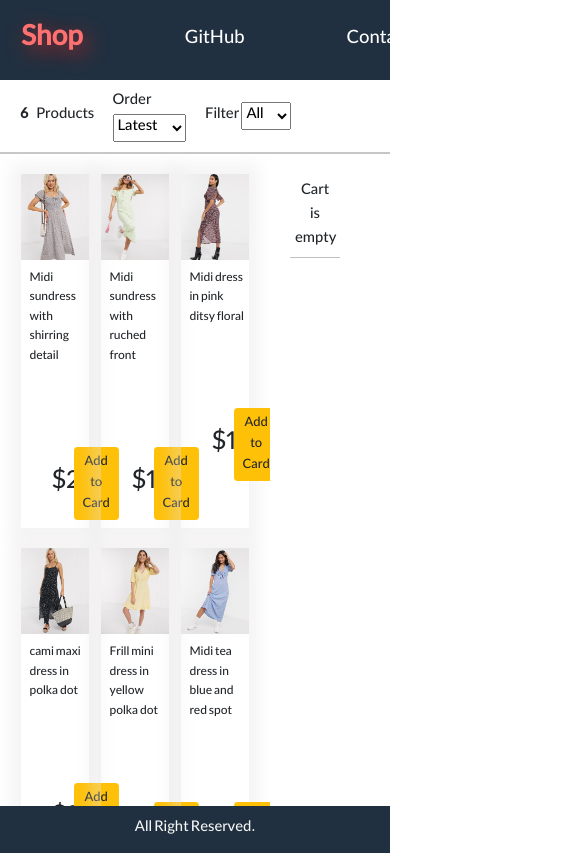
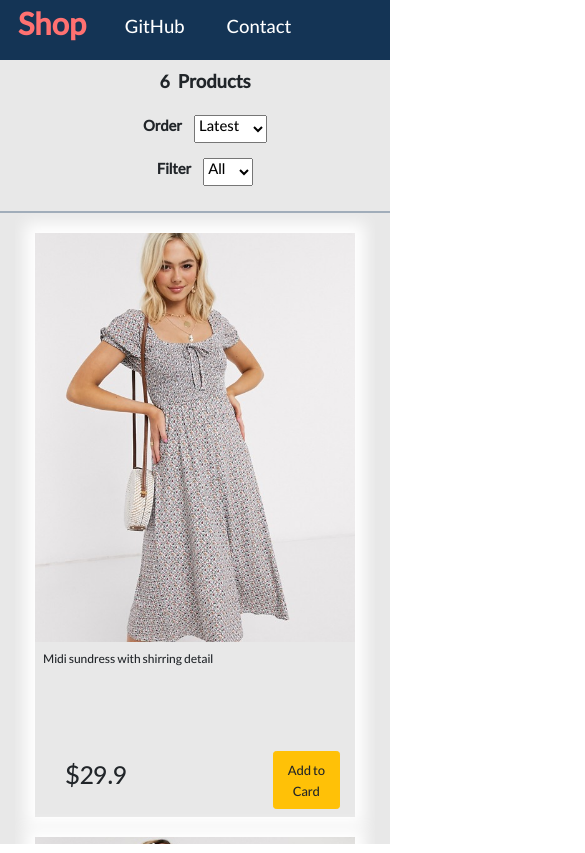
Before and after one commit to mohammad6vakili/Shop, a React (Create React App) app: page / in a window 390 px wide. Shown: the top 853 px of the page, 585 px wide, since content can reach past the window. Built offline with nearby package versions, Linux system fonts and the light colour scheme.

Commit message:
finall style and checkout

```diff
--- a/src/App.js
+++ b/src/App.js
@@ -22,9 +22,9 @@ const App=()=>{
                     <ul className='nav-list'>
                       <Zoom><Link to='/'><li id='first-nav-link' className='nav-link'>Shop</li></Link></Zoom>
                       <Fade top>
-                      <li className='nav-link'><a href='https://github.com/mohammad6vakili/shopping-cart'>GitHub</a></li>
-                      <Link className='router-link' to='/contact'><li className='nav-link'>Contact</li></Link>
-                      <li className='nav-link ml-auto'>MohammadAli Vakilidoost</li>
+                      <li  className='nav-link'><a href='https://github.com/mohammad6vakili/shopping-cart'>GitHub</a></li>
+                      <Link id='router-link' to='/contact'><li className='nav-link'>Contact</li></Link>
+                      <li className='nav-link nav-name ml-auto'>MohammadAli Vakilidoost</li>
                       </Fade>
                     </ul>
                   </header>
@@ -38,7 +38,7 @@ const App=()=>{
                     </Switch>
                   </main>
 
-                  <footer className='footer'>All Right Reserved.</footer>
+                  <footer className='footer'>Developed by :<b className='ml-2'><i> MohammadAli Vakilidoost </i></b></footer>
                 </Router>
             </div>
         </AppProvider>
--- a/src/components/Cart.jsx
+++ b/src/components/Cart.jsx
@@ -18,6 +18,7 @@ const Cart=()=>{
         email,
         getAddress,
         address,
+
     } = useContext(AppContext)
 
 
--- a/src/components/Filter.jsx
+++ b/src/components/Filter.jsx
@@ -18,9 +18,9 @@ const Filter=()=>{
 return(
 
 <div  className='filter'>
-    <div className="filter-result"><span style={{fontWeight:900}} className='mr-2'>{products.length}</span>Products</div>
+    <div style={{fontWeight:900 , fontSize:20+'px'}} className="filter-result"><span className='mr-2'>{products.length}</span>Products</div>
     <div className="filter-sort">
-        Order {" "}
+       <b>Order</b> {" "}
         <select value={sort} onChange={sortProducts}>
             <option>Latest</option>
             <option value='highest'>Highest</option>
@@ -28,7 +28,7 @@ return(
         </select>
     </div>
     <div className="filter-size">
-        Filter{" "}
+    <b>Filter</b> {" "}
         <select value={size} onChange={filterProducts}>
             <option value="">All</option>
             <option value="XS">XS</option>
@@ -39,7 +39,7 @@ return(
             <option value="XXL">XXL</option>
         </select>
     </div>
-    <div></div>
+    <div className='filter-space'></div>
 </div>
 
 )
--- a/src/components/Shop.jsx
+++ b/src/components/Shop.jsx
@@ -40,32 +40,18 @@ const Shop =()=>{
             <Filter />
 
 
-            <div className='div container-fluid row'>
+            <div className='shop-container container-fluid'>
 
             {order &&
-                        <Modal
-                        style={{
-                            overlay:{
-                                backgroundColor:'rgba(0, 0, 0, 0.781)'
-                            },
-                            content:{
-                                width:550+'px',
-                                height:600+'px',
-                                backgroundColor:'whitesmoke',
-                                left:30+'%',
-                                top:15+'%',
-                                border:'1px solid black',
-                            }
-                        }}
-                        isOpen={true} onRequestClose={closeOrder}>
+                        <Modal isOpen={true} onRequestClose={closeOrder}>
                         <Fade top>
                             <div className='d-flex justify-content-end mb-1'><span style={{cursor:'pointer',fontSize:32+'px'}} onClick={closeOrder}>X</span></div>
                             <h1 className='order-modal-message mb-5'>successful</h1>
-                            <div className='d-flex justify-content-between mb-4 pr-3 pl-3'><span>Name :</span> <strong>{name}</strong></div>
-                            <div className='d-flex justify-content-between mb-4 pr-3 pl-3'><span>Email :</span> <strong>{email}</strong></div>
-                            <div className='d-flex justify-content-between mb-4 pr-3 pl-3'><span>Address :</span> <strong>{address}</strong></div>
-                            <div className='d-flex justify-content-between mb-4 pr-3 pl-3'><span>Date :</span> <strong>{Date()}</strong></div>
-                            <div className='d-flex justify-content-between mb-5 pr-3 pl-3'><span>Total :</span> <strong>{"  $  "}{ cartItems.reduce((a,c)=>a+c.price*c.count,0).toFixed(2)}</strong></div>
+                            <div className='d-flex justify-content-between mb-4 pr-3 pl-3  '><span>Name :</span> <strong>{name}</strong></div>
+                            <div className='d-flex justify-content-between mb-4 pr-3 pl-3 '><span>Email :</span> <strong>{email}</strong></div>
+                            <div className='d-flex justify-content-between mb-4 pr-3 pl-3 '><span>Address :</span> <strong>{address}</strong></div>
+                            <div className='d-flex justify-content-between mb-4 pr-3 pl-3 final-modal-div'><span>Date :</span> <strong>{Date()}</strong></div>
+                            <div className='d-flex justify-content-between mb-5 pr-3 pl-3 '><span>Total :</span> <strong>{"  $  "}{ cartItems.reduce((a,c)=>a+c.price*c.count,0).toFixed(2)}</strong></div>
                             <div className='order-modal-item'>
                                 <h3>Items :</h3>
                                 <div>{cartItems.map((item)=>(
@@ -76,11 +62,11 @@ const Shop =()=>{
                         </Modal>
             }
 
-                <div className='content col-9'>
+                <div className='content'>
                     <Product />
                 </div>
 
-                <div className='sidebar col-3 mt-3'>
+                <div className='sidebar mt-3'>
                     <Cart />
 
                 </div>
--- a/src/components/products.jsx
+++ b/src/components/products.jsx
@@ -20,7 +20,7 @@ const Product =()=>{
             <Fade bottom cascade>
                 <ul className='products '>
                     {products.map((product)=>(
-                        <li className=' col-4-lg' key={product.id}>
+                        <li  key={product.id}>
                             <div className='product'>
                                 <a onClick={()=>openModal(product)}>
                                     <img src={product.image} alt={product.title}/>
--- a/src/index.css
+++ b/src/index.css
@@ -3,6 +3,7 @@
   padding: 0;
   box-sizing: border-box;
   font-family: yekan;
+  scrollbar-width: none;
 }
 @font-face {
   font-family: yekan;
@@ -19,15 +20,23 @@ textarea {
 a {
   text-decoration: none !important;
 }
+#root{
+  display: flex;
+  justify-content: center;
+  align-items: center;
+}
 .App {
   width: 100%;
-  height: 100vh;
   font-family: Arial, Helvetica, sans-serif;
+  max-width: 1900px;
+  max-height: 100vh;
+  overflow-x: hidden;
 }
+/* ----------------------------------------------------------------------Header---------------------------------------------------- */
 .header {
   width: 100%;
   height: 80px;
-  background-color: #203040;
+  background-color: #143455;
   display: flex;
   flex-wrap: nowrap;
   align-items: center;
@@ -46,13 +55,49 @@ a {
   font-weight: 700;
   color: rgb(255, 113, 113) !important;
   text-shadow: 5px 6px 20px rgb(172, 42, 42);
+  animation-name: logo;
+  animation-iteration-count: infinite;
+  animation-duration: 3s;
+}
+@keyframes logo {
+  from {
+    transform: scale(1.5, 1.5);
+    color: rgb(184, 0, 0) !important;
+    text-shadow: 5px 6px 20px rgb(172, 42, 42);
+  }
+  to {
+    transform: scale(1.1, 1.1);
+    color: white !important;
+    text-shadow: 1530px 2px 10px white;
+  }
 }
 .nav-link {
   margin-right: 70px;
   font-size: 20px;
   color: white;
 }
+@media only screen and (max-width:900px){
+  .header{
+    height: 60px;
+  }
+  .nav-link{
+    margin-right: 30px;
+  }
+  .nav-name{
+    margin-right: 0px !important;
+  }
+}
+@media only screen and (max-width:630px){
+  .nav-name{
+    display: none !important;
+  }
 
+}
+@media only screen and (max-width:400px){
+  .nav-link{
+    margin-right: 10px;
+  }
+}
 .nav-link > a {
   text-decoration: none !important;
   color: white;
@@ -61,28 +106,94 @@ a {
   color: white;
   text-shadow: 1px 2px 15px white;
 }
-.router-link:hover {
+#router-link:hover {
   color: white;
   text-shadow: 1px 2px 15px white;
 }
+/* ------------------------------------------------------------------------------------------------------------------------------------- */
+
+/* ------------------------------------------------------Main and Footer---------------------------------------------------------------- */
+
 .main {
   width: 100%;
-  height: 86vh !important;
+  height: 839px !important;
   overflow-y: auto;
+  background-color: rgba(223, 223, 223, 0.705);
 }
 
 .footer {
   width: 100%;
-  height: 5.6vh;
+  height: 60px;
   background-color: #203040;
   color: whitesmoke;
-
   display: flex;
   justify-content: center;
   align-items: center;
 }
+/* ------------------------------------------------------------------------------------------------------------------------------------- */
+
+/* -----------------------------------------------------------Filter Section------------------------------------------------------------ */
+
+.filter {
+  width: 100%;
+  /* height: 5vh; */
+  padding-bottom: 10px;
+  padding-top: 10px;
+  padding-left: 20px;
+  display: flex;
+  justify-content: space-around;
+  align-items: center;
+  border-bottom: 2px solid rgba(0, 40, 80, 0.308);
+}
+.filter > div {
+  flex: 1;
+}
+.filter-sort > select {
+  margin-left: 10px;
+}
+.filter-size > select {
+  margin-left: 10px;
+}
+@media only screen and (max-width:800px){
+  .filter-space{
+    display: none;
+  }
+}
+@media only screen and (max-width:430px){
+.filter{
+  flex-direction: column;
+}
+.filter>div{
+  margin-bottom: 15px;
+}
+}
+/* ------------------------------------------------------------------------------------------------------------------------------------- */
+.shop-container{
+  display: flex;
+}
+@media only screen and (max-width:988px){
+  .shop-container{
+    flex-direction: column;
+    align-items: center;
+  }
+  .content{
+    width: 100% !important;
+  }
+  .sidebar{
+    width: 50% !important;
+  }
+}
+@media only screen and (max-width:600px){
+  .sidebar{
+    width: 90% !important;
+  }
+}
 .content {
   overflow-y: auto;
+  width: 75%;
+}
+.sidebar{
+  width: 25%;
 }
 
 .products {
@@ -93,14 +204,17 @@ a {
 
 .products > li {
   list-style-type: none;
-  width: 28%;
-  /* height:37vh; */
+  width: 320px;
   margin-top: 20px;
-  box-shadow: 0 0 15px 10px rgba(228, 227, 227, 0.384);
+  box-shadow: 0 0 15px 10px rgb(255, 255, 255);
+}
+@media only screen and (min-width:1730px){
+  .products > li{
+    width: 380px !important;
+  }
 }
 .product {
   width: 100%;
-  /* height: 37vh; */
 }
 .product > a {
   color: rgb(47, 0, 134);
@@ -134,20 +248,8 @@ a {
   align-items: center;
   font-size: 22px;
 }
-
-.filter {
-  width: 100%;
-  /* height: 5vh; */
-  padding-bottom: 10px;
-  padding-top: 10px;
-  padding-left: 20px;
-  display: flex;
-  justify-content: space-around;
-  align-items: center;
-  border-bottom: 2px solid rgb(199, 199, 199);
-}
-.filter > div {
-  flex: 1;
+.add-btn{
+  padding-top: 10px !important;
 }
 
 .cart {
@@ -194,10 +296,13 @@ a {
   border: 1px solid rgb(253, 24, 24);
   border-radius: 4px;
   background: white;
+  padding-top: 5px;
 }
 .cart-item-remove:hover {
   border: none;
-  border: 2px solid rgb(253, 24, 24);
+  background-color:  rgb(253, 24, 24);
+  color: white;
+  transition-duration: .2s;
   cursor: pointer;
 }
 .total {
@@ -239,7 +344,7 @@ a {
   padding-left: 7px;
 }
 .checkout-button {
-  height: 5vh;
+  height: 40px;
   background-color: rgb(255, 201, 102);
   color: rgb(49, 48, 48) !important;
   border: 1px solid rgba(128, 128, 128, 0.658) !important;
@@ -297,7 +402,7 @@ a {
 }
 .contact-wrapper {
   width: 100%;
-  height: 816px;
+  height: 839px;
   background-color: rgba(0, 25, 63, 0.342);
   display: flex;
   flex-direction: column;
@@ -315,6 +420,25 @@ a {
   display: flex;
   justify-content: space-around;
   align-items: center;
+}
+@media only screen and (max-width:460px){
+  .contact-wrapper div {
+    width: 300px;
+    justify-content: space-between !important;
+    padding: 5px !important;
+  }
+  .email span:first-child {
+    font-size: 12px !important;
+  }
+  .email span:nth-child(2) {
+    font-size: 16px !important;
+  }
+  .mobile span:nth-child(2) {
+    margin-right: 5px !important;
+  }
+  .contact-wrapper div:nth-child(4){
+    justify-content: center !important;
+  }
 }
 .contact-wrapper div::before {
   content: "";
@@ -362,3 +486,85 @@ a {
   color: rgb(0, 173, 0);
   text-align: center;
 }
+.ReactModal__Overlay,.ReactModal__Overlay--after-open{
+  background-color:rgba(0, 0, 0, 0.836) !important;
+}
+.ReactModal__Content{
+  width:550px !important;
+  height:70% !important;
+  background-color:whitesmoke !important;
+  left:30% !important;
+  top:15% !important;
+  border:1px solid black !important;
+}
+@media only screen and (max-width:1250px){
+  .ReactModal__Content{
+    width: 500px !important;
+  }
+}
+@media only screen and (max-width:1000px){
+  .ReactModal__Content{
+    width: 400px !important;
+  }
+  .final-modal-div strong{
+  font-size: 10px;
+  padding-top: 5px;
+  }
+}
+@media only screen and (max-width:850px){
+  .ReactModal__Content{
+    width: 350px !important;
+  }
+}
+@media only screen and (max-width:800px){
+  .ReactModal__Content{
+    left: 25% !important;
+    top: 10% !important;
+  }
+}
+@media only screen and (max-width:650px){
+  .ReactModal__Content{
+    left: 20% !important;
+  }
+}
+@media only screen and (max-width:550px){
+  .ReactModal__Content{
+    left: 16% !important;
+  }
+}
+@media only screen and (max-width:500px){
+  .ReactModal__Content{
+    left: 12% !important;
+  }
+}
+@media only screen and (max-width:450px){
+  .ReactModal__Content{
+    width: 300px !important;
+    font-size: 12px !important;
+    left: 16% !important;
+  }
+  .final-modal-div strong{
+    font-size: 8px !important;
+    padding-top: 2px !important;
+    }
+}
+@media only screen and (max-width:400px){
+  .ReactModal__Content{
+    left: 10% !important;
+  }
+}
+@media only screen and (max-width:360px){
+  .ReactModal__Content{
+    left: 7% !important;
+  }
+}
+@media only screen and (max-width:340px){
+  .ReactModal__Content{
+    left: 5% !important;
+  }
+}
+@media only screen and (max-width:325px){
+  .ReactModal__Content{
+    left: 2% !important;
+  }
+}
```
Also changed, not shown: 1 other file (tests, documents, lock files or other folders).
